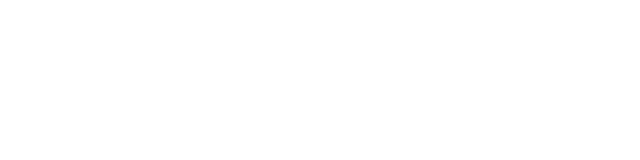
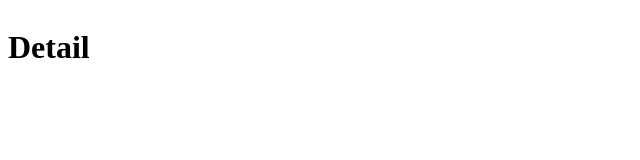
Before and after one commit to destiny5420/github-search, a React app: page /users/1/repos/1 in a window 1280 px wide. Shown: the top 160 px of the page, without its empty margins (0-640 px from the left). Built offline with nearby package versions, Linux system fonts and the light colour scheme.

Commit message:
feat: 建立 router 使用的 page

```diff
--- a/src/App.js
+++ b/src/App.js
@@ -2,8 +2,31 @@ import React from 'react'
 
 import './App.scss'
 
+// Component
+import Header from 'components/Header/Header.js'
+import Search from 'pages/Search/Search.js'
+import User from 'pages/User/User.js'
+import Detail from 'pages/Detail/Detail.js'
+import Footer from 'components/Footer/Footer.js'
+
+import { BrowserRouter as Router, Routes, Route } from 'react-router-dom'
+
 function App() {
-  return <></>
+  return (
+    <div className="c-container">
+      <div className="c-container__wrap">
+        {/* <Header /> */}
+        <Router>
+          <Routes>
+            <Route path="/" element={<Search />} />
+            <Route path="/users/:username/repos" element={<User />} />
+            <Route path="/users/:username/repos/:repo" element={<Detail />} />
+          </Routes>
+        </Router>
+        {/* <Footer /> */}
+      </div>
+    </div>
+  )
 }
 
 export default App
--- /dev/null
+++ b/src/pages/Detail/Detail.js
@@ -0,0 +1,7 @@
+import React from 'react'
+
+const Detail = () => {
+  return <h1>Detail</h1>
+}
+
+export default Detail
--- /dev/null
+++ b/src/pages/User/User.js
@@ -0,0 +1,7 @@
+import React from 'react'
+
+const User = () => {
+  return <h1>User</h1>
+}
+
+export default User
```
Also changed, not shown: src/pages/Search/Search.js (renamed from src/components/Search/Search.js), src/pages/Search/search.scss (added).
